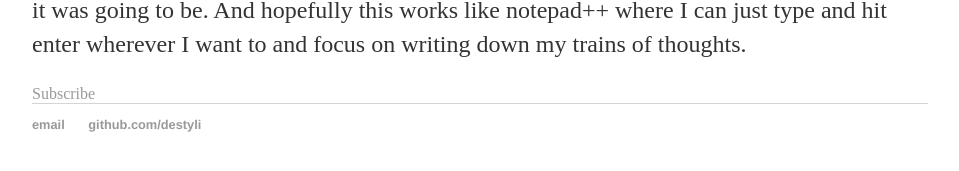
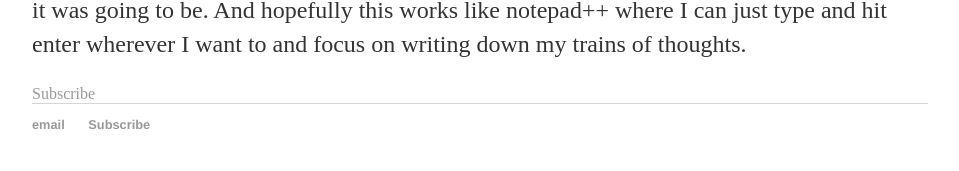
Before and after one commit to destyli/destyli.github.io, a Jekyll site: the page built from _posts/2020-05-27-destyli-site-launched.md, in a window 1280 px wide. Shown: the part 328-499 px from the top of the page, without its empty margins (160-1119 px from the left). Built offline with Jekyll 4.4.1, drawn with Linux system fonts in a browser that asks for light colours; Markdown is read by kramdown in place of the engine named in the settings.

Commit message:
Update default.html

```diff
--- a/_layouts/default.html
+++ b/_layouts/default.html
@@ -22,7 +22,7 @@
 		<footer>
     		<ul>
         		<li><a href="mailto:d@gmail.com">email</a></li>
-        		<li><a href="https://github.com/destyli">github.com/destyli</a></li>
+        		<li><a href="https://destyli.github.io/blog/atom.xml">Subscribe</a></li>
 			</ul>
 		</footer>
 	</body>
```
